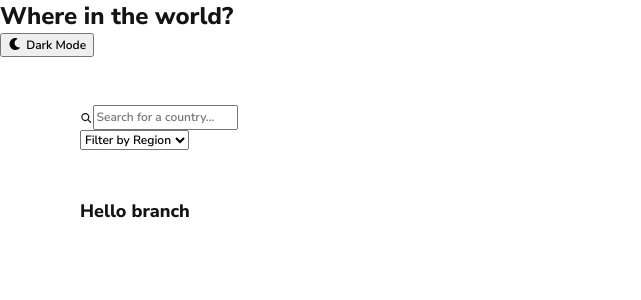
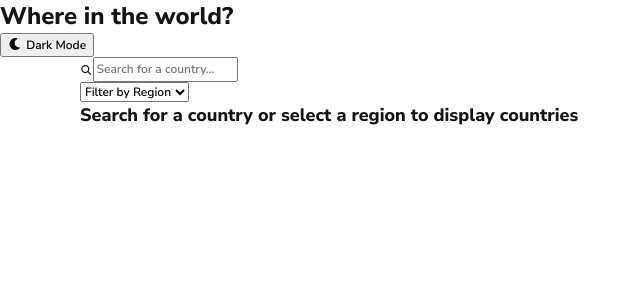
Before and after one commit to ChrisFloresM/Rest-Countries, a React (Vite) app: page / in a window 1280 px wide. Shown: the top 300 px of the page, without its empty margins (0-641 px from the left). Built offline with nearby package versions, Linux system fonts and the light colour scheme.

Commit message:
Refactoring styles for both pages

```diff
--- /dev/null
+++ b/src/Pages/CountriesListPage.jsx
@@ -0,0 +1,20 @@
+import SearchAndFilter from "../components/MainApp/SearchAndFilter.jsx";
+import UserFeedback from "../components/MainApp/UserFeedback.jsx";
+import CountryList from "../components/MainApp/CountryList.jsx";
+
+import styles from './CountriesListPage.module.css'
+
+export default function CountriesListPage({ searchTerm, selectedRegion, handleSearch, handleSelectRegion, error, isLoading, countriesData }) {
+	return (
+		<section className={styles.mainAppCountriesListPage}>
+			<SearchAndFilter searchVal={searchTerm} region={selectedRegion} onChangeSearch={handleSearch} onChangeRegion={handleSelectRegion} />
+			{!error && isLoading && <UserFeedback message="Searching for countries..."/>}
+			{!isLoading && error && <UserFeedback message={error}/>}
+			{!isLoading && !error &&
+				(countriesData?.length > 0 ?
+					<CountryList currentData={countriesData}/> :
+					<UserFeedback message="Search for a country or select a region to display countries"/>)
+			}
+		</section>
+	)
+}
--- /dev/null
+++ b/src/Pages/CountriesListPage.module.css
@@ -0,0 +1,10 @@
+.mainApp__countriesListPage {
+    margin-top: var(--spacing-300);
+    display: flex;
+    flex-direction: column;
+    gap: var(--spacing-600);
+
+    @media (min-width: 34rem){
+        margin-top: var(--spacing-600);
+    }
+}
--- /dev/null
+++ b/src/Pages/CountryInformationPage.jsx
@@ -0,0 +1,13 @@
+import {Link} from "react-router-dom";
+
+import styles from './CountryInformationPage.module.css'
+import BackButton from "../components/MainApp/BackButton.jsx";
+
+export default function CountryInformationPage() {
+	return (
+		<section className={styles.mainAppCountryInfo}>
+			<BackButton />
+			<article></article>
+		</section>
+	)
+}
--- /dev/null
+++ b/src/Pages/CountryInformationPage.module.css
@@ -0,0 +1,7 @@
+.mainApp__country-info {
+    display: flex;
+    flex-direction: column;
+    padding-top: var(--spacing-500);
+    align-items: flex-start;
+    border-radius: 2px;
+}
--- /dev/null
+++ b/src/components/MainApp/BackButton.jsx
@@ -0,0 +1,12 @@
+import styles from './BackButton.module.css'
+import {Link} from "react-router-dom";
+
+function BackButton() {
+ return (
+	 <Link to={'/'}>
+		 <button className={`text-5 ${styles.backBtn}`}>&larr; back</button>
+	 </Link>
+ );
+}
+
+export default BackButton;
--- /dev/null
+++ b/src/components/MainApp/BackButton.module.css
@@ -0,0 +1,12 @@
+.back-btn {
+    padding: var(--spacing-100) var(--spacing-300);
+    box-shadow: 0 0 7px 0 rgba(0, 0, 0, 0.1); /* TODO: Convert to variable */
+    border: none;
+    border-radius: 2px;
+    background-color: var(--background-color-secondary);
+    color: var(--primary-font-color);
+
+    &:hover {
+        cursor: pointer;
+    }
+}
--- a/src/components/MainApp/CountryList.module.css
+++ b/src/components/MainApp/CountryList.module.css
@@ -5,7 +5,7 @@
     grid-gap: var(--spacing-500);
     list-style: none;
 
-    @media (min-width: 34rem) {
+    @media (min-width: 40rem) {
         grid-template-columns: 1fr 1fr;
         grid-gap: var(--spacing-900);
     }
--- a/src/components/MainApp/MainApp.jsx
+++ b/src/components/MainApp/MainApp.jsx
@@ -4,6 +4,9 @@ import {useState} from "react";
 import useCountries from "../../hooks/useCountries.jsx";
 import UserFeedback from "./UserFeedback.jsx";
 import styles from './MainApp.module.css'
+import {BrowserRouter, Link, Route, Routes} from "react-router-dom";
+import CountriesListPage from "../../Pages/CountriesListPage.jsx";
+import CountryInformationPage from "../../Pages/CountryInformationPage.jsx";
 
 export default function MainApp() {
 	const [searchTerm, setSearchTerm] = useState("");
@@ -21,19 +24,28 @@ export default function MainApp() {
 
 	return (
 		<main className={styles.mainApp}>
-			<SearchAndFilter searchVal={searchTerm} region={selectedRegion} onChangeSearch={handleSearch} onChangeRegion={handleSelectRegion}/>
-			{ !error && isLoading && <UserFeedback message="Searching for countries..."/>}
-			{ !isLoading && error && <UserFeedback message={error}/> }
-			{ !isLoading && !error &&
-				( countriesData?.length > 0 ?
-					<CountryList currentData={countriesData}/> :
-					<UserFeedback message="Hello branch" /> )
-			}
+			<BrowserRouter>
+				<Routes>
+					<Route index element={
+						<CountriesListPage
+							searchTerm={searchTerm}
+							selectedRegion={selectedRegion}
+							handleSearch={handleSearch}
+							handleSelectRegion={handleSelectRegion}
+							error={error}
+							isLoading={isLoading}
+							countriesData={countriesData}
+						/>
+					}/>
+					<Route path="/country" element={<CountryInformationPage />} />
+				</Routes>
+			</BrowserRouter>
+
 		</main>
 	)
 }
 
 /* 2 diferent page views to show based on routing:
-* 	1. CountriesList view
-* 	2. CountryInformation view
+* 	1. CountriesListPage
+* 	2. CountryInformationPage
 * */
--- a/src/components/MainApp/MainApp.module.css
+++ b/src/components/MainApp/MainApp.module.css
@@ -1,12 +1,7 @@
 .mainApp {
-    margin-top: var(--spacing-300);
     padding: 0 var(--spacing-200);
-    display: flex;
-    flex-direction: column;
-    gap: var(--spacing-600);
 
     @media (min-width: 34rem){
-        margin-top: var(--spacing-600);
         padding: 0 var(--spacing-600);
     }
 
```
